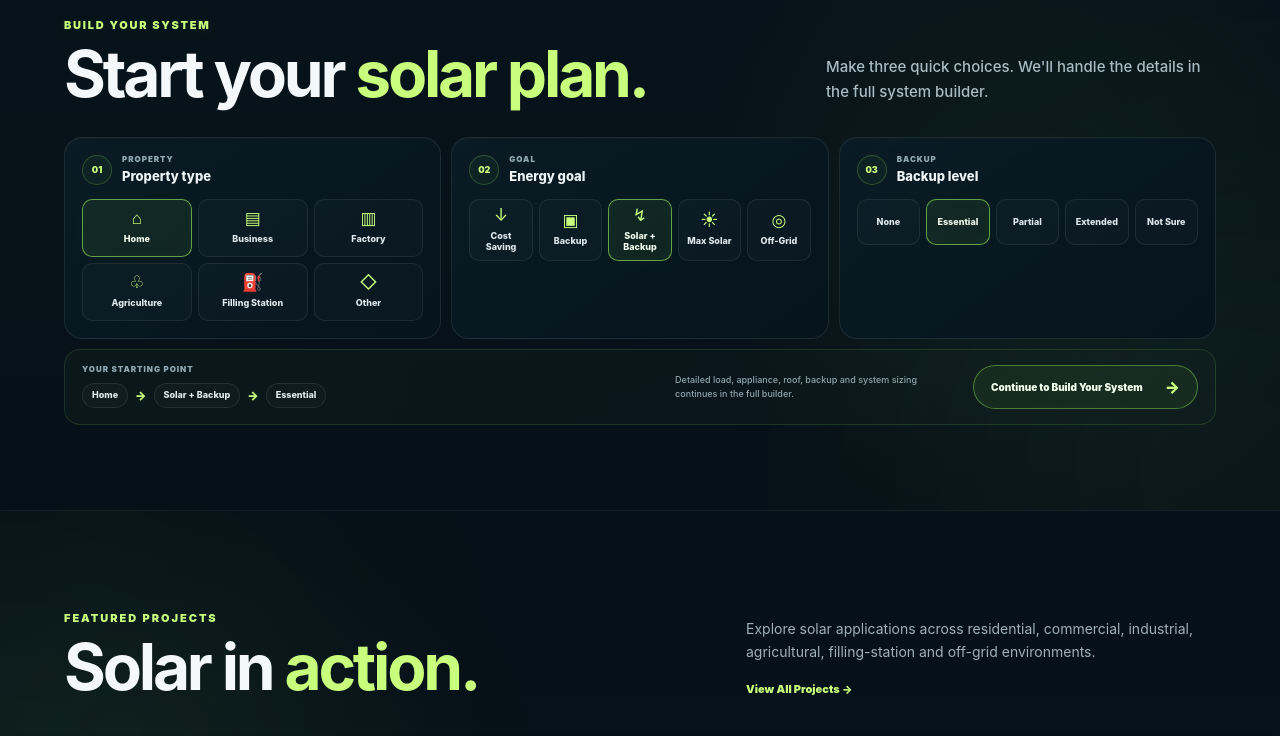
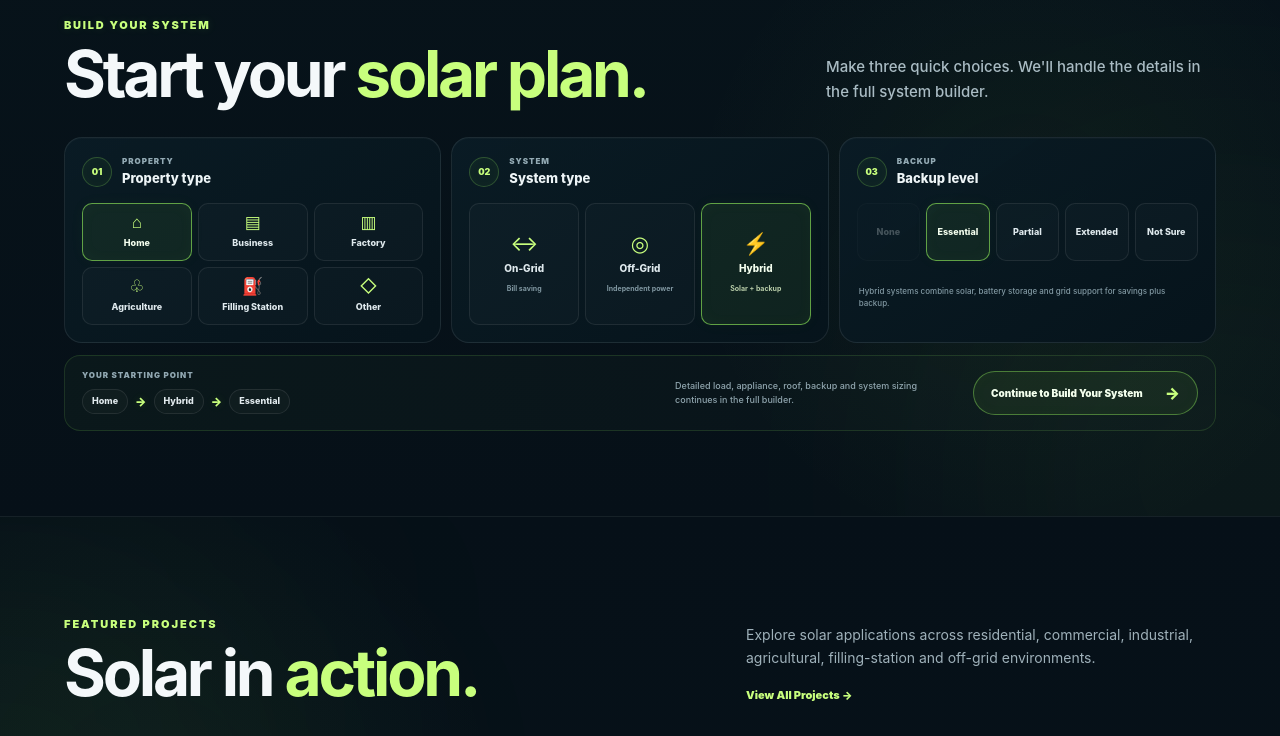
Before and after one commit to Sabrina-Sumona/Desh-solar-website-upgradation, a Next.js app: page / in a window 1280 px wide. Shown: the part 9280-10016 px from the top of the page. Built offline with nearby package versions, Linux system fonts and the light colour scheme.

Commit message:
feat: update mini solar system builder options

```diff
--- a/src/components/home/MiniSystemBuilder.tsx
+++ b/src/components/home/MiniSystemBuilder.tsx
@@ -11,12 +11,10 @@ type PropertyType =
   | "filling-station"
   | "other";
 
-type GoalType =
-  | "reduce-cost"
-  | "backup"
-  | "solar-backup"
-  | "maximize-solar"
-  | "off-grid";
+type SystemType =
+  | "on-grid"
+  | "off-grid"
+  | "hybrid";
 
 type BackupType =
   | "none"
@@ -58,31 +56,24 @@ const PROPERTY_OPTIONS = [
   },
 ];
 
-const GOAL_OPTIONS = [
+const SYSTEM_OPTIONS = [
   {
-    value: "reduce-cost" as GoalType,
-    label: "Cost Saving",
-    icon: "↓",
+    value: "on-grid" as SystemType,
+    label: "On-Grid",
+    description: "Bill saving",
+    icon: "↔",
   },
   {
-    value: "backup" as GoalType,
-    label: "Backup",
-    icon: "▣",
+    value: "off-grid" as SystemType,
+    label: "Off-Grid",
+    description: "Independent power",
+    icon: "◎",
   },
   {
-    value: "solar-backup" as GoalType,
-    label: "Solar + Backup",
-    icon: "↯",
-  },
-  {
-    value: "maximize-solar" as GoalType,
-    label: "Max Solar",
-    icon: "☀",
-  },
-  {
-    value: "off-grid" as GoalType,
-    label: "Off-Grid",
-    icon: "◎",
+    value: "hybrid" as SystemType,
+    label: "Hybrid",
+    description: "Solar + backup",
+    icon: "⚡",
   },
 ];
 
@@ -113,8 +104,8 @@ export default function MiniSystemBuilder() {
   const [property, setProperty] =
     useState<PropertyType>("home");
 
-  const [goal, setGoal] =
-    useState<GoalType>("solar-backup");
+  const [systemType, setSystemType] =
+    useState<SystemType>("hybrid");
 
   const [backup, setBackup] =
     useState<BackupType>("essential");
@@ -124,34 +115,68 @@ export default function MiniSystemBuilder() {
       (item) => item.value === property
     ) ?? PROPERTY_OPTIONS[0];
 
-  const selectedGoal =
-    GOAL_OPTIONS.find(
-      (item) => item.value === goal
-    ) ?? GOAL_OPTIONS[2];
+  const selectedSystem =
+    SYSTEM_OPTIONS.find(
+      (item) => item.value === systemType
+    ) ?? SYSTEM_OPTIONS[2];
 
   const selectedBackup =
     BACKUP_OPTIONS.find(
       (item) => item.value === backup
     ) ?? BACKUP_OPTIONS[1];
 
-  function handleGoalSelect(
-    nextGoal: GoalType
+  function handleSystemSelect(
+    nextSystem: SystemType
   ) {
-    setGoal(nextGoal);
+    setSystemType(nextSystem);
 
+    /*
+     * Standard on-grid systems do not use
+     * battery backup.
+     */
+    if (nextSystem === "on-grid") {
+      setBackup("none");
+      return;
+    }
+
+    /*
+     * Off-grid and hybrid systems require
+     * battery/storage planning.
+     *
+     * If the previous selection was "None",
+     * move to Essential as the starting point.
+     */
     if (
-      nextGoal === "off-grid" &&
-      backup === "none"
+      nextSystem === "off-grid" ||
+      nextSystem === "hybrid"
     ) {
-      setBackup("extended");
+      if (backup === "none") {
+        setBackup("essential");
+      }
     }
   }
 
   function handleBackupSelect(
     nextBackup: BackupType
   ) {
+    /*
+     * On-grid:
+     * backup is not part of this system type.
+     */
+    if (systemType === "on-grid") {
+      if (nextBackup !== "none") {
+        return;
+      }
+    }
+
+    /*
+     * Off-grid and hybrid:
+     * battery backup is part of the system,
+     * so "None" is not available.
+     */
     if (
-      goal === "off-grid" &&
+      (systemType === "off-grid" ||
+        systemType === "hybrid") &&
       nextBackup === "none"
     ) {
       return;
@@ -160,9 +185,16 @@ export default function MiniSystemBuilder() {
     setBackup(nextBackup);
   }
 
+  const backupHint =
+    systemType === "on-grid"
+      ? "On-grid systems focus on bill saving and normally do not provide battery backup during a grid outage."
+      : systemType === "off-grid"
+        ? "Off-grid systems operate independently from the utility grid and require battery storage."
+        : "Hybrid systems combine solar, battery storage and grid support for savings plus backup.";
+
   const builderHref =
     `/build-your-system?property=${property}` +
-    `&goal=${goal}` +
+    `&systemType=${systemType}` +
     `&backup=${backup}`;
 
   return (
@@ -253,7 +285,7 @@ export default function MiniSystemBuilder() {
             </div>
           </div>
 
-          {/* GOAL */}
+          {/* SYSTEM TYPE */}
 
           <div className="miniBuilderStep">
             <div className="miniBuilderStepHeader">
@@ -263,34 +295,34 @@ export default function MiniSystemBuilder() {
 
               <div>
                 <small>
-                  GOAL
+                  SYSTEM
                 </small>
 
                 <strong>
-                  Energy goal
+                  System type
                 </strong>
               </div>
             </div>
 
-            <div className="miniBuilderOptions miniBuilderGoalOptions">
-              {GOAL_OPTIONS.map(
+            <div className="miniBuilderOptions miniBuilderSystemOptions">
+              {SYSTEM_OPTIONS.map(
                 (option) => (
                   <button
                     key={option.value}
                     type="button"
-                    className={`miniBuilderOption ${
-                      goal ===
+                    className={`miniBuilderOption miniBuilderSystemOption ${
+                      systemType ===
                       option.value
                         ? "active"
                         : ""
                     }`}
                     onClick={() =>
-                      handleGoalSelect(
+                      handleSystemSelect(
                         option.value
                       )
                     }
                     aria-pressed={
-                      goal ===
+                      systemType ===
                       option.value
                     }
                   >
@@ -301,6 +333,12 @@ export default function MiniSystemBuilder() {
                     <strong>
                       {option.label}
                     </strong>
+
+                    <small>
+                      {
+                        option.description
+                      }
+                    </small>
                   </button>
                 )
               )}
@@ -330,16 +368,16 @@ export default function MiniSystemBuilder() {
               {BACKUP_OPTIONS.map(
                 (option) => {
                   const disabled =
-                    goal ===
-                      "off-grid" &&
-                    option.value ===
-                      "none";
+                    systemType ===
+                    "on-grid"
+                      ? option.value !==
+                        "none"
+                      : option.value ===
+                        "none";
 
                   return (
                     <button
-                      key={
-                        option.value
-                      }
+                      key={option.value}
                       type="button"
                       disabled={
                         disabled
@@ -370,6 +408,10 @@ export default function MiniSystemBuilder() {
                 }
               )}
             </div>
+
+            <p className="miniBuilderBackupHint">
+              {backupHint}
+            </p>
           </div>
         </div>
 
@@ -394,7 +436,7 @@ export default function MiniSystemBuilder() {
 
               <span>
                 {
-                  selectedGoal.label
+                  selectedSystem.label
                 }
               </span>
 
--- a/src/styles/home-mini-system-builder.css
+++ b/src/styles/home-mini-system-builder.css
@@ -69,11 +69,9 @@
 .miniSystemBuilderHeader {
   display: flex;
 
-  align-items:
-    flex-end;
+  align-items: flex-end;
 
-  justify-content:
-    space-between;
+  justify-content: space-between;
 
   gap: 60px;
 
@@ -142,11 +140,19 @@
       minmax(0, 1fr)
     );
 
+  align-items: stretch;
+
   gap: 10px;
 }
 
 .miniBuilderStep {
+  display: flex;
+
+  flex-direction: column;
+
   min-width: 0;
+
+  min-height: 198px;
 
   padding: 17px;
 
@@ -177,6 +183,10 @@
 
   align-items: center;
 
+  flex: 0 0 auto;
+
+  min-height: 34px;
+
   gap: 10px;
 
   margin-bottom: 14px;
@@ -187,6 +197,7 @@
   height: 30px;
 
   display: grid;
+
   place-items: center;
 
   flex: 0 0 auto;
@@ -248,23 +259,6 @@
   gap: 6px;
 }
 
-.miniBuilderPropertyOptions {
-  grid-template-columns:
-    repeat(
-      3,
-      minmax(0, 1fr)
-    );
-}
-
-.miniBuilderGoalOptions,
-.miniBuilderBackupOptions {
-  grid-template-columns:
-    repeat(
-      5,
-      minmax(0, 1fr)
-    );
-}
-
 .miniBuilderOption {
   min-width: 0;
 
@@ -300,12 +294,12 @@
     border-color 0.2s ease,
     background 0.2s ease,
     color 0.2s ease,
-    box-shadow 0.2s ease;
+    box-shadow 0.2s ease,
+    opacity 0.2s ease;
 }
 
 .miniBuilderOption:hover {
-  transform:
-    translateY(-2px);
+  transform: translateY(-2px);
 
   border-color:
     rgba(145, 239, 91, 0.28);
@@ -337,11 +331,27 @@
 }
 
 .miniBuilderOption:disabled {
-  opacity: 0.34;
+  opacity: 0.28;
 
   cursor: not-allowed;
 
   transform: none;
+
+  box-shadow: none;
+}
+
+.miniBuilderOption:disabled:hover {
+  transform: none;
+
+  border-color:
+    rgba(255, 255, 255, 0.08);
+
+  color: #b5c5cb;
+
+  background:
+    rgba(255, 255, 255, 0.018);
+
+  box-shadow: none;
 }
 
 .miniBuilderOption > span {
@@ -364,11 +374,130 @@
 }
 
 .miniBuilderOption.active strong {
-  color: #f5ffeF;
+  color: #f5ffef;
+}
+
+/* =========================================================
+   PROPERTY OPTIONS
+   ========================================================= */
+
+.miniBuilderPropertyOptions {
+  flex: 1;
+
+  grid-template-columns:
+    repeat(
+      3,
+      minmax(0, 1fr)
+    );
+
+  grid-template-rows:
+    repeat(
+      2,
+      minmax(58px, 1fr)
+    );
+}
+
+.miniBuilderPropertyOptions
+  .miniBuilderOption {
+  height: 100%;
+}
+
+/* =========================================================
+   SYSTEM TYPE OPTIONS
+   ========================================================= */
+
+.miniBuilderSystemOptions {
+  flex: 1;
+
+  grid-template-columns:
+    repeat(
+      3,
+      minmax(0, 1fr)
+    );
+
+  align-items: stretch;
+}
+
+.miniBuilderSystemOption {
+  height: 100%;
+
+  min-height: 118px;
+
+  gap: 8px;
+
+  padding:
+    15px 10px;
+}
+
+.miniBuilderSystemOption > span {
+  font-size: 21px;
+}
+
+.miniBuilderSystemOption strong {
+  font-size: 10px;
+}
+
+.miniBuilderSystemOption small {
+  display: block;
+
+  margin-top: 1px;
+
+  color: #8198a2;
+
+  font-size: 7px;
+  font-weight: 700;
+
+  line-height: 1.35;
+
+  text-align: center;
+
+  transition:
+    color 0.2s ease;
+}
+
+.miniBuilderSystemOption:hover small {
+  color: #a9bbc3;
+}
+
+.miniBuilderSystemOption.active small {
+  color: #b9cea9;
+}
+
+/* =========================================================
+   BACKUP OPTIONS
+   ========================================================= */
+
+.miniBuilderBackupOptions {
+  grid-template-columns:
+    repeat(
+      5,
+      minmax(0, 1fr)
+    );
 }
 
 .miniBuilderTextOption {
-  min-height: 46px;
+  min-height: 58px;
+}
+
+.miniBuilderBackupHint {
+  display: flex;
+
+  align-items: center;
+
+  flex: 1;
+
+  min-height: 42px;
+
+  margin:
+    8px 2px
+    0;
+
+  color: #8198a2;
+
+  font-size: 8px;
+  font-weight: 500;
+
+  line-height: 1.5;
 }
 
 /* =========================================================
@@ -386,7 +515,7 @@
 
   gap: 30px;
 
-  margin-top: 10px;
+  margin-top: 12px;
 
   padding:
     15px 17px;
@@ -408,6 +537,10 @@
 /* =========================================================
    SELECTED SUMMARY
    ========================================================= */
+
+.miniBuilderSelection {
+  min-width: 0;
+}
 
 .miniBuilderSelection small {
   display: block;
@@ -477,10 +610,14 @@
 
   align-items: center;
 
+  justify-self: end;
+
   gap: 18px;
 }
 
 .miniBuilderAction p {
+  width: 280px;
+
   max-width: 280px;
 
   margin: 0;
@@ -511,7 +648,7 @@
 
   border-radius: 999px;
 
-  color: #f3ffeD;
+  color: #f3ffed;
 
   background:
     rgba(145, 239, 91, 0.065);
@@ -533,8 +670,7 @@
 }
 
 .miniBuilderContinue:hover {
-  transform:
-    translateY(-2px);
+  transform: translateY(-2px);
 
   border-color:
     rgba(145, 239, 91, 0.72);
@@ -554,7 +690,7 @@
 }
 
 /* =========================================================
-   LAPTOP
+   LAPTOP / STACKED CARDS
    ========================================================= */
 
 @media (max-width: 1200px) {
@@ -563,12 +699,41 @@
       1fr;
   }
 
+  .miniBuilderStep {
+    min-height: auto;
+  }
+
   .miniBuilderPropertyOptions {
     grid-template-columns:
       repeat(
         6,
-        1fr
+        minmax(0, 1fr)
       );
+
+    grid-template-rows: none;
+  }
+
+  .miniBuilderPropertyOptions
+    .miniBuilderOption {
+    height: auto;
+  }
+
+  .miniBuilderSystemOptions {
+    grid-template-columns:
+      repeat(
+        3,
+        minmax(0, 1fr)
+      );
+  }
+
+  .miniBuilderSystemOption {
+    min-height: 72px;
+
+    height: auto;
+  }
+
+  .miniBuilderBackupHint {
+    min-height: 0;
   }
 }
 
@@ -593,8 +758,16 @@
   }
 
   .miniBuilderAction {
+    justify-self: stretch;
+
     justify-content:
       space-between;
+  }
+
+  .miniBuilderAction p {
+    width: auto;
+
+    max-width: 350px;
   }
 }
 
@@ -626,16 +799,23 @@
     grid-template-columns:
       repeat(
         2,
-        1fr
+        minmax(0, 1fr)
       );
   }
 
-  .miniBuilderGoalOptions,
+  .miniBuilderSystemOptions {
+    grid-template-columns:
+      repeat(
+        3,
+        minmax(0, 1fr)
+      );
+  }
+
   .miniBuilderBackupOptions {
     grid-template-columns:
       repeat(
         2,
-        1fr
+        minmax(0, 1fr)
       );
   }
 
@@ -651,6 +831,31 @@
     font-size: 10px;
   }
 
+  .miniBuilderSystemOption {
+    min-height: 72px;
+
+    height: auto;
+
+    padding:
+      9px 5px;
+  }
+
+  .miniBuilderSystemOption > span {
+    font-size: 18px;
+  }
+
+  .miniBuilderSystemOption strong {
+    font-size: 9px;
+  }
+
+  .miniBuilderSystemOption small {
+    font-size: 6.5px;
+  }
+
+  .miniBuilderBackupHint {
+    font-size: 8px;
+  }
+
   .miniBuilderSelection small {
     font-size: 8px;
   }
@@ -664,6 +869,8 @@
   }
 
   .miniBuilderAction p {
+    width: auto;
+
     max-width: 100%;
 
     margin-bottom: 12px;
@@ -686,8 +893,22 @@
    ========================================================= */
 
 @media (max-width: 420px) {
-  .miniBuilderPropertyOptions,
-  .miniBuilderGoalOptions,
+  .miniBuilderPropertyOptions {
+    grid-template-columns:
+      1fr;
+  }
+
+  .miniBuilderSystemOptions {
+    grid-template-columns:
+      1fr;
+  }
+
+  .miniBuilderSystemOption {
+    min-height: 58px;
+
+    height: auto;
+  }
+
   .miniBuilderBackupOptions {
     grid-template-columns:
       1fr;
```
